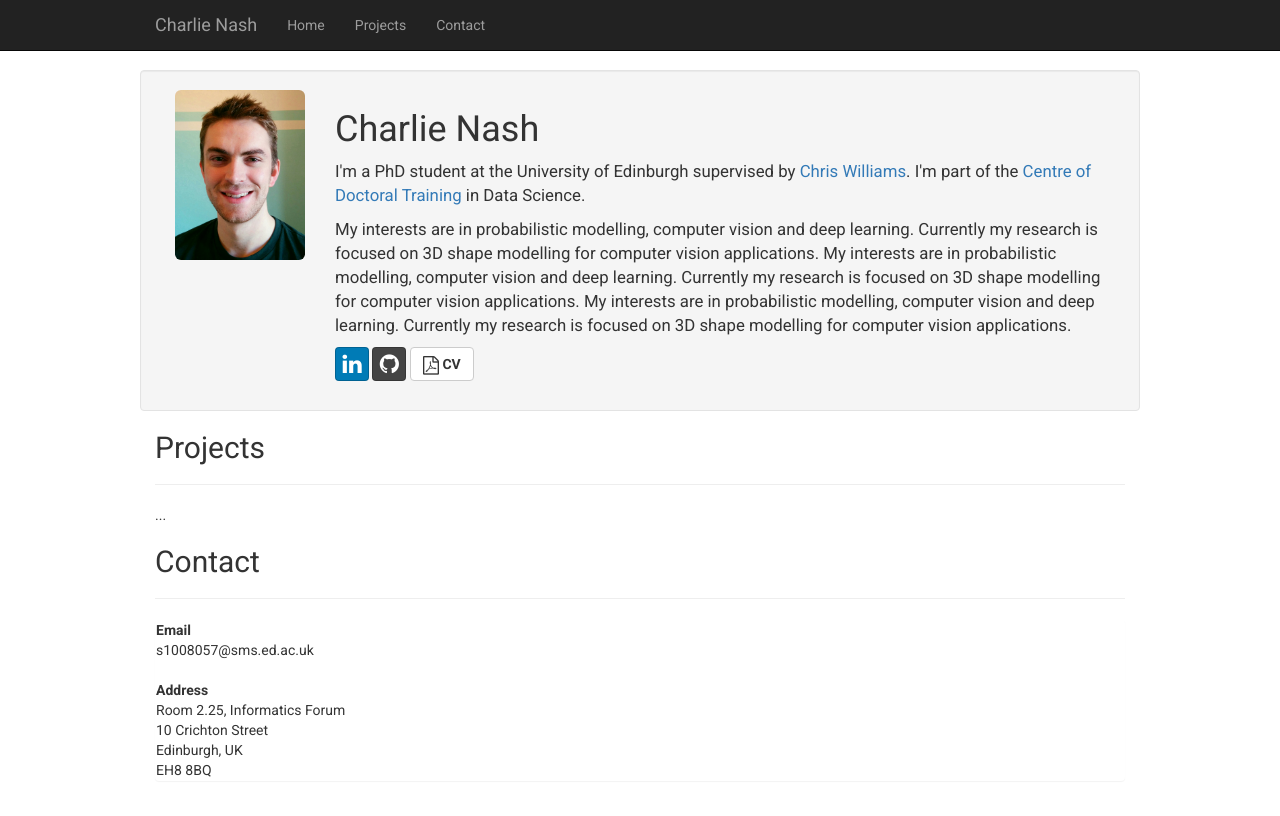
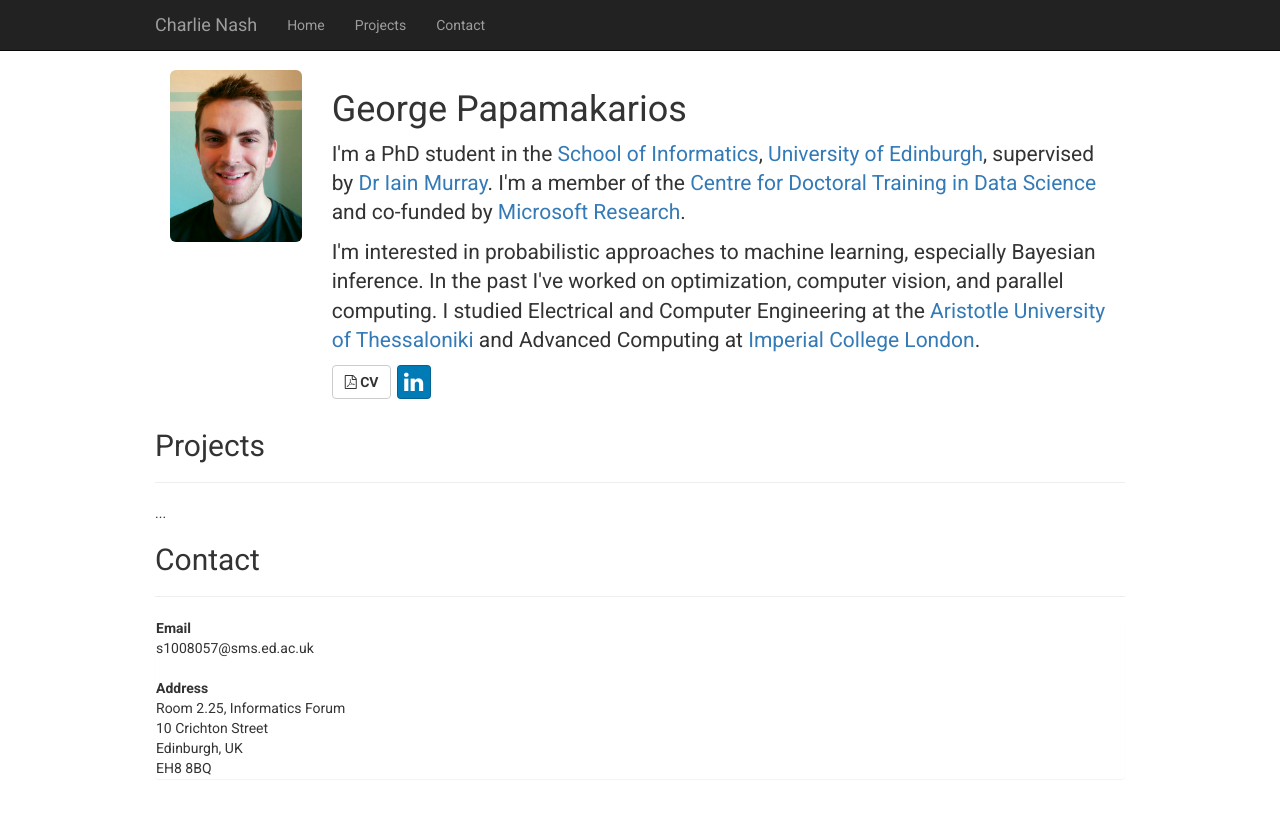
Before and after one commit to charlienash/charlienash.github.io, a Jekyll site: the page index.html, which Jekyll copies as it is, in a window 1280 px wide. Shown: the top 816 px of the page. Built offline with Jekyll 4.4.1, drawn with Linux system fonts in a browser that asks for light colours; nearby versions of some CDN libraries; library files that are not in the unit come from our copies.

Commit message:
Update index.html

```diff
--- a/index.html
+++ b/index.html
@@ -68,7 +68,7 @@
 
 		<!-- Page Content -->
 		<div class="container-fluid">
-			<div class="row well">
+			<!--div class="row well">
 			  	<div class="col-xs-2">
 			      		<img class="img-responsive img-rounded center-block" src="assets/img/Charlie_photo.jpg">
 			  	</div>
@@ -97,7 +97,22 @@
 						</a>
 					</p>
 				</div>
+			</div-->
+			<div class="col-xs-2">
+			<img id="profile_pic" src="assets/img/Charlie_photo.jpg" class="img-responsive img-rounded" alt="My picture"/>
 			</div>
+			<div class="col-xs-10 lead">
+			<h1>George Papamakarios</h1>
+
+			<p>I'm a PhD student in the <a class="quiet" href="http://www.ed.ac.uk/informatics/" >School of Informatics</a>, <a class="quiet" href="http://www.ed.ac.uk/home" >University of Edinburgh</a>, supervised by <a class="quiet" href="http://homepages.inf.ed.ac.uk/imurray2/" >Dr Iain Murray</a>. I'm a member of the <a class="quiet" href="http://datascience.inf.ed.ac.uk" >Centre for Doctoral Training in Data Science</a> and co-funded by <a class="quiet" href="http://research.microsoft.com/en-us/" >Microsoft Research</a>.</p>
+
+			<p>I'm interested in probabilistic approaches to machine learning, especially Bayesian inference. In the past I've worked on optimization, computer vision, and parallel computing. I studied Electrical and Computer Engineering at the <a class="quiet" href="https://www.auth.gr/en" >Aristotle University of Thessaloniki</a> and Advanced Computing at <a class="quiet" href="http://www.imperial.ac.uk" >Imperial College London</a>.</p>
+
+			<p>
+				<a class="btn btn-default" href="#"><strong><span class="fa fa-file-pdf-o"></span> CV</strong></a>
+				<a class="btn btn-social-icon btn-linkedin" href="http://uk.linkedin.com/in/gpapamakarios"><span class="fa fa-linkedin"></span></a>
+			</p>
+		</div>
 
 			<!-- Page Heading -->
 			<h2 id="Projects">Projects</h1>
```
